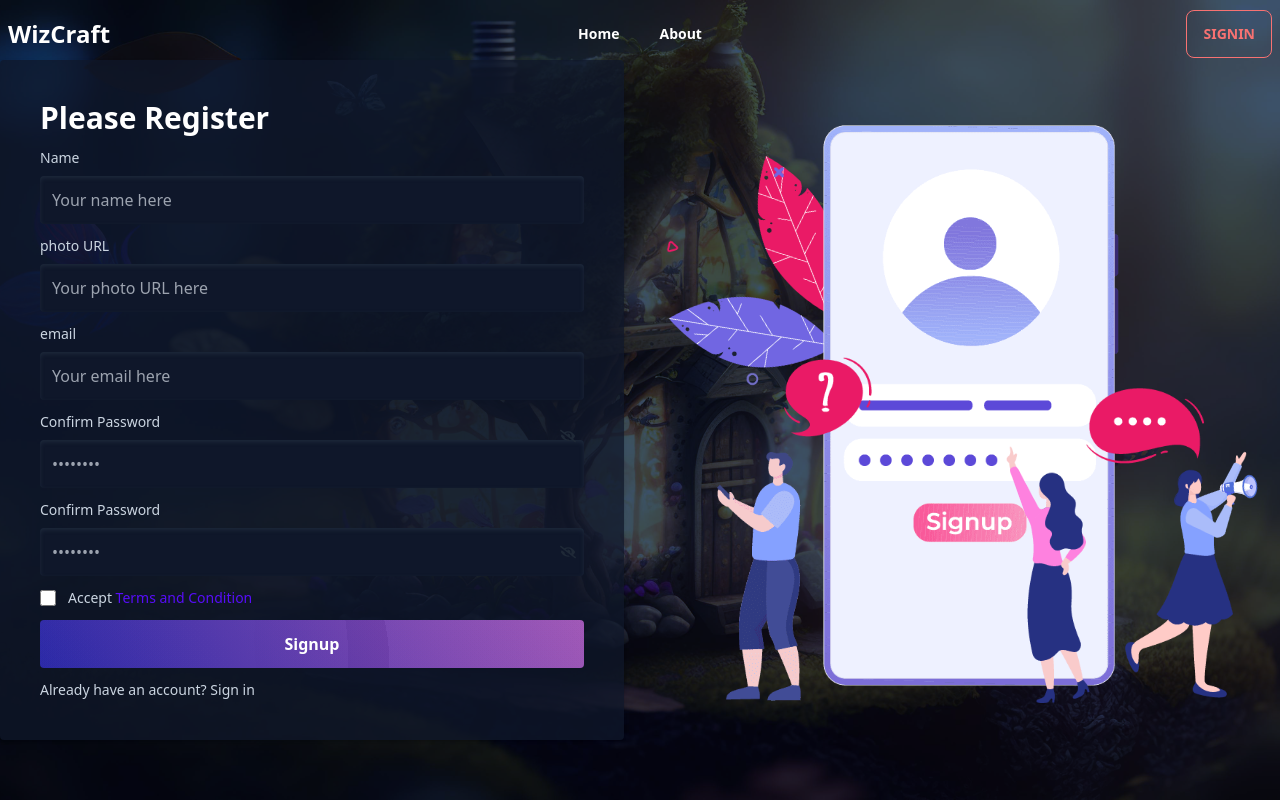
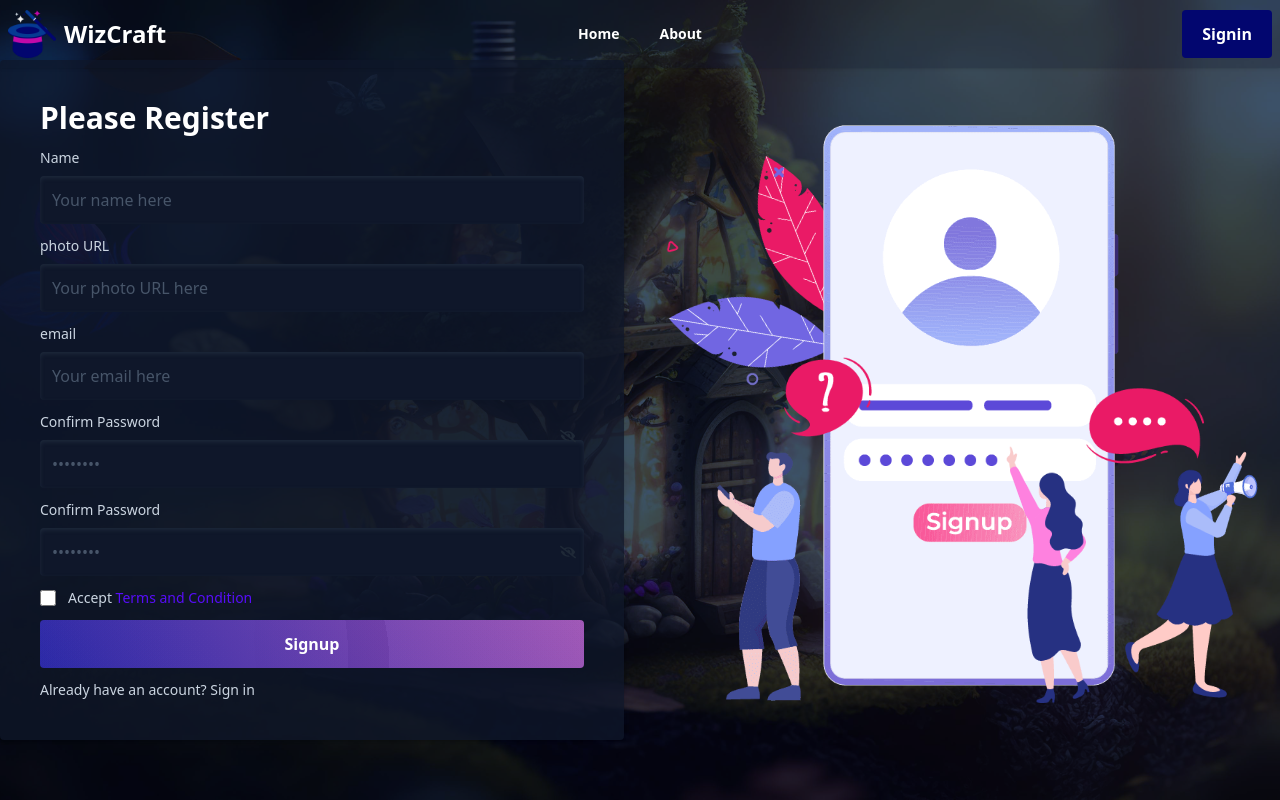
Before and after one commit to Source-Code-007/wizCraft-academy-client, a React (Vite) app: page /signup in a window 1280 px wide. Built offline with nearby package versions, Linux system fonts and the light colour scheme.

Commit message:
logo added

```diff
--- a/index.html
+++ b/index.html
@@ -2,7 +2,7 @@
 <html lang="en">
   <head>
     <meta charset="UTF-8" />
-    <link rel="icon" type="image/svg+xml" href="" />
+    <link rel="icon" type="image/svg+xml" href="./src/assets/img/magicianLogo.png" />
     <meta name="viewport" content="width=device-width, initial-scale=1.0" />
     <title>WizCraft Academy</title>
   </head>
--- a/src/Pages/Signup/Signup.css
+++ b/src/Pages/Signup/Signup.css
@@ -1,4 +1,4 @@
 .my-inp{
-    @apply block w-full p-3 bg-slate-900 shadow-inner shadow-slate-800 border-none rounded focus:outline-none
+    @apply block w-full p-3 bg-slate-900 text-slate-200 placeholder:text-slate-600 shadow-inner shadow-slate-800 border-none rounded focus:outline-none
 
 }
--- a/src/Shared/Nav/Nav.jsx
+++ b/src/Shared/Nav/Nav.jsx
@@ -1,6 +1,7 @@
 import { useEffect, useState } from "react";
 import ActiveLink from "../../HelpingComponent/ActiveLink"
 import { Link } from "react-router-dom";
+import logo from '../../assets/img/magicianLogo.png'
 
 const Nav = () => {
 
@@ -27,7 +28,7 @@ const Nav = () => {
         </>
 
     return (
-        <nav className={`navbar bg-blue-500 transition duration-500 ${isTop? 'bg-opacity-0' : 'bg-opacity-50'} fixed z-50`}>
+        <nav className={`navbar bg-slate-900 transition duration-500 shadow ${isTop? 'bg-opacity-25' : 'bg-opacity-50'} fixed z-50`}>
             <div className="navbar-start">
                 <div className="dropdown">
                     <label tabIndex={0} className="btn btn-ghost lg:hidden">
@@ -37,7 +38,8 @@ const Nav = () => {
                         {menu}
                     </ul>
                 </div>
-                <a className="text-2xl font-bold cursor-pointer text-white">WizCraft</a>
+                <a className="text-2xl font-bold cursor-pointer text-white flex items-center gap-2"><img className="w-12 h-12" src={logo} alt="" /> WizCraft</a>
+
             </div>
             <div className="navbar-center hidden lg:flex">
                 <ul className="menu menu-horizontal px-1">
@@ -45,7 +47,7 @@ const Nav = () => {
                 </ul>
             </div>
             <div className="navbar-end">
-                <Link to={'/signin'}><button className="btn btn-outline btn-error">Signin</button></Link>
+                <Link to={'/signin'}><button className="cmn-btn-two">Signin</button></Link>
             </div>
         </nav>
     );
--- a/src/index.css
+++ b/src/index.css
@@ -14,3 +14,7 @@
 .cmn-btn-one{
     background-image: radial-gradient(circle at 28% 93%, rgba(2, 2, 2,0.04) 0%, rgba(2, 2, 2,0.04) 50%,rgba(223, 223, 223,0.04) 50%, rgba(223, 223, 223,0.04) 100%),radial-gradient(circle at 13% 75%, rgba(185, 185, 185,0.04) 0%, rgba(185, 185, 185,0.04) 50%,rgba(25, 25, 25,0.04) 50%, rgba(25, 25, 25,0.04) 100%),radial-gradient(circle at 79% 39%, rgba(34, 34, 34,0.04) 0%, rgba(34, 34, 34,0.04) 50%,rgba(57, 57, 57,0.04) 50%, rgba(57, 57, 57,0.04) 100%),linear-gradient(56deg, rgb(39, 37, 178),rgb(169, 88, 194));
 }
+
+.cmn-btn-two{
+    @apply bg-[#02066f] hover:bg-[#063a92] px-5 py-3 rounded text-white font-bold
+}
```
Also changed, not shown: src/assets/img/magicianLogo.png (added).
